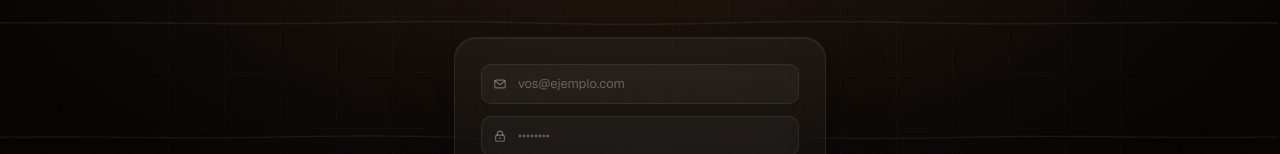
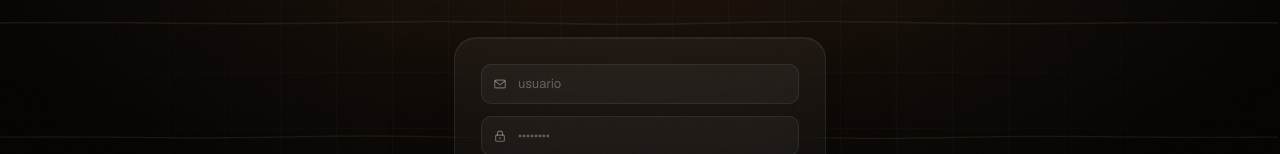
Before and after one commit to CesBear/musicApp, a Next.js app: page /login in a window 1280 px wide. Shown: the part 320-474 px from the top of the page. Built offline with nearby package versions, Linux system fonts and the light colour scheme.

Commit message:
fix: change login input to text type to support username login
Co-Authored-By: Claude Sonnet 4.6 <noreply@anthropic.com>

```diff
--- a/app/(auth)/login/page.tsx
+++ b/app/(auth)/login/page.tsx
@@ -99,7 +99,7 @@ export default function LoginPage() {
         <form className="mc-login-card-v2" onSubmit={handleSubmit}>
           <div className="mc-login-field-v2">
             <span className="mc-login-field-icon"><MailIcon /></span>
-            <input type="email" placeholder="vos@ejemplo.com" value={email} onChange={e => setEmail(e.target.value)} required />
+            <input type="text" placeholder="usuario" value={email} onChange={e => setEmail(e.target.value)} required />
           </div>
           <div className="mc-login-field-v2">
             <span className="mc-login-field-icon"><LockIcon /></span>
```
